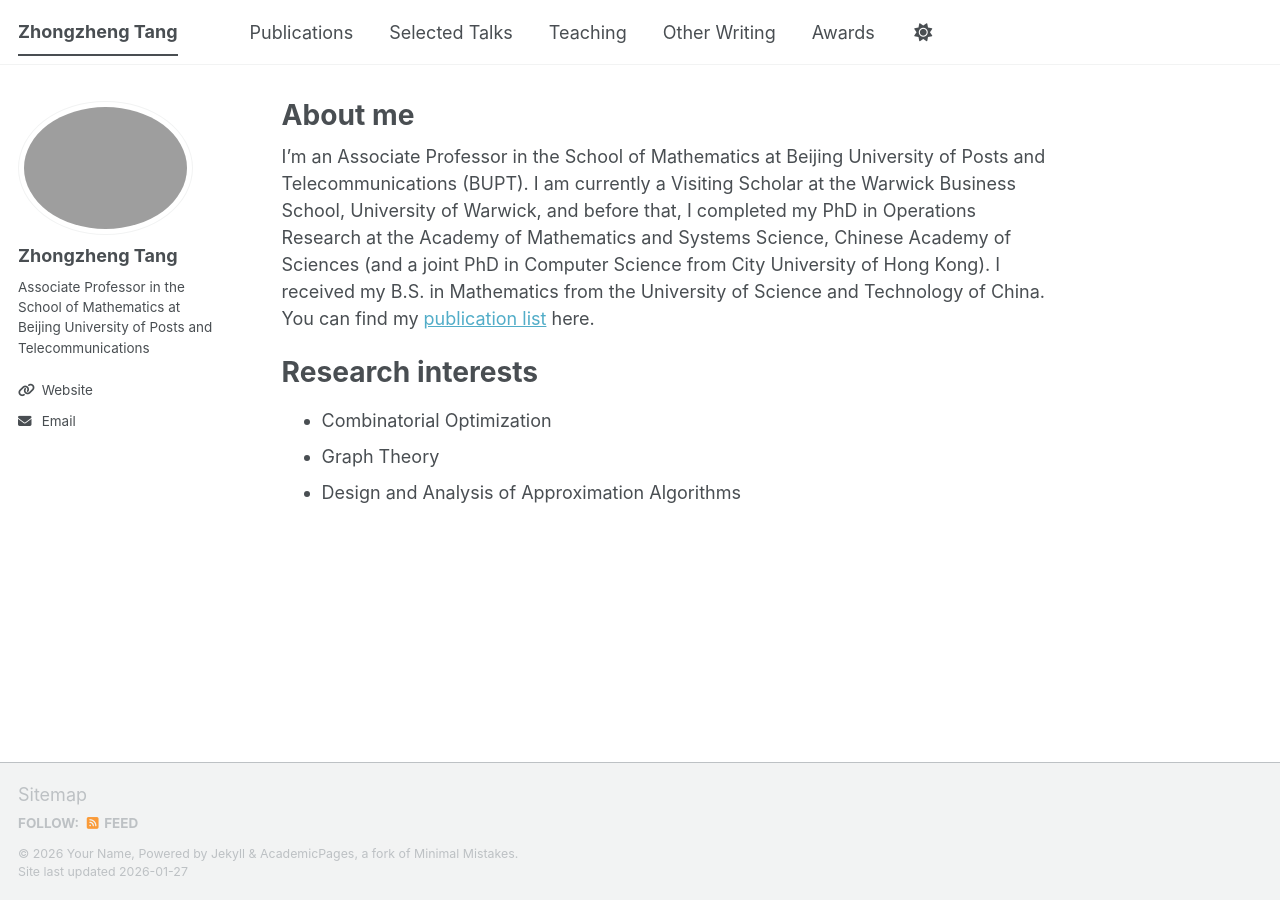
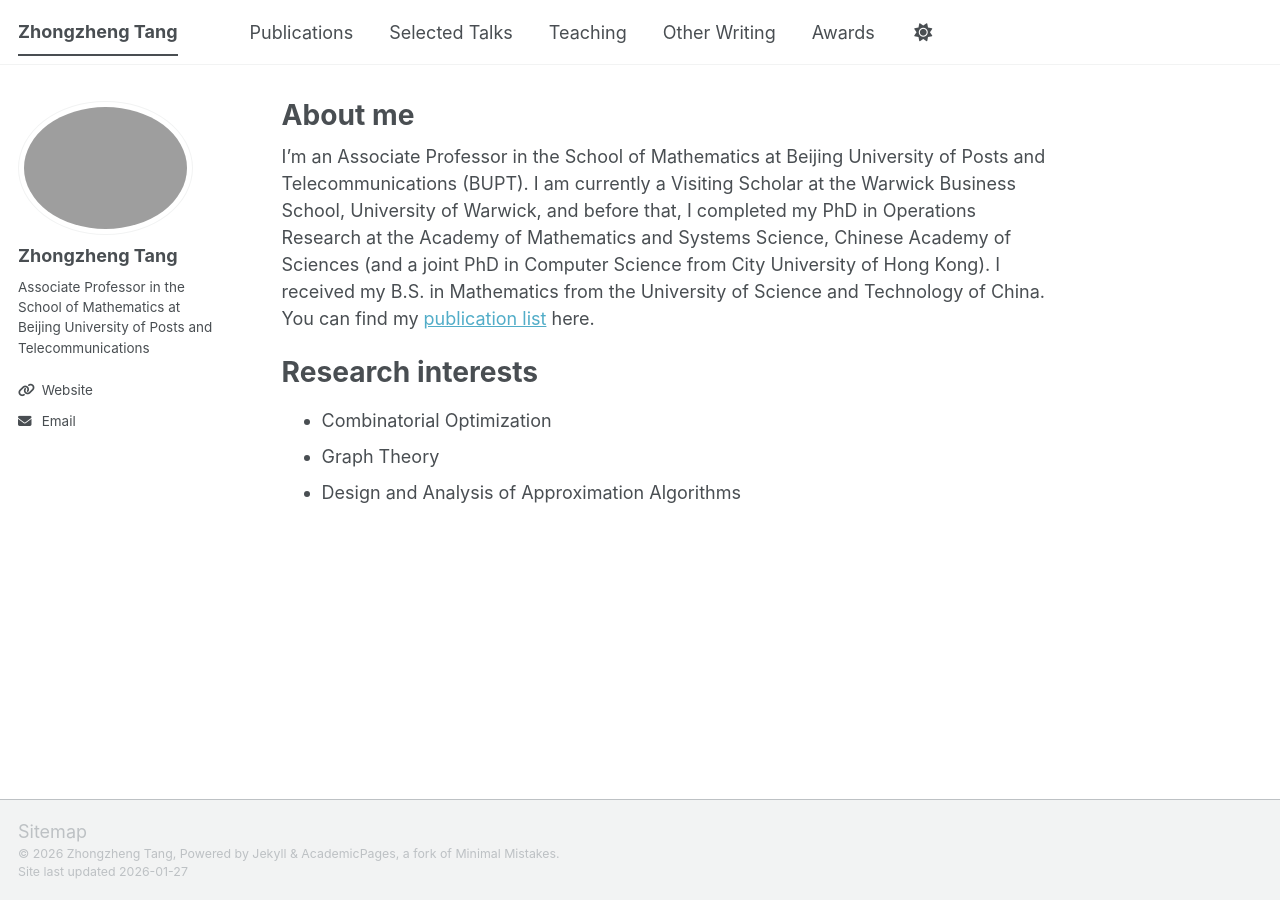
Before and after one commit to zhongzhengtang/zhongzhengtang.github.io, a Jekyll site: the page built from _pages/about.md, in a window 1280 px wide. Built offline with Jekyll 4.4.1, drawn with Linux system fonts in a browser that asks for light colours; a script bundle is joined from its source files by our own code; library files that are not in the unit come from our copies.

Commit message:
Update _config.yml

```diff
--- a/_config.yml
+++ b/_config.yml
@@ -11,7 +11,7 @@
 site_theme               : "default" # The available themes options are "default", "air", "sunrise", "mint", "dirt" and "contrast"
 title                    : "Zhongzheng Tang"
 title_separator          : "-"
-name                     : &name "Your Name"
+name                     : &name "Zhongzheng Tang"
 description              : &description "Your Name's academic portfolio"   # Update this with a general description of your site, this is the default if not overridden by a page
 url                      : https://academicpages.github.io # The base hostname & protocol for your site e.g. "https://[your GitHub username].github.io",
                                                            # or if you already have some other page hosted on Github then use "https://[your GitHub username].github.io/[Your Repo Name]"
@@ -125,7 +125,7 @@
       options:
         format           : "iso8601" # "iso8601" (default), "timestamp-seconds", "timestamp-milliseconds"
 atom_feed:
-  hide                   : false     # change to true to hide the RSS feed in the footer
+  hide                   : true     # change to true to hide the RSS feed in the footer
   path                   : # blank (default) uses feed.xml
 
 
```
